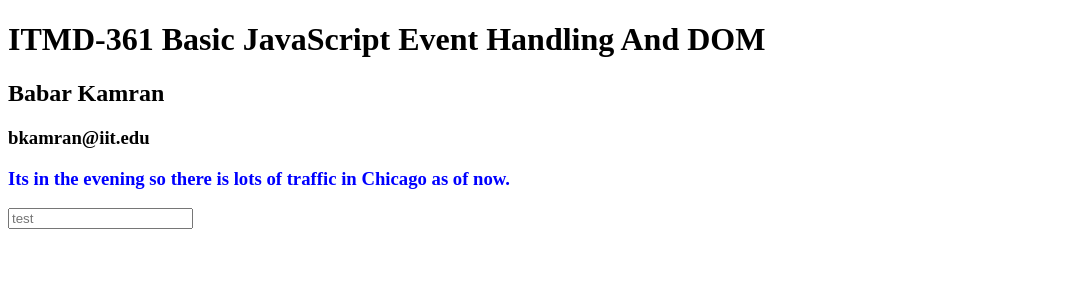
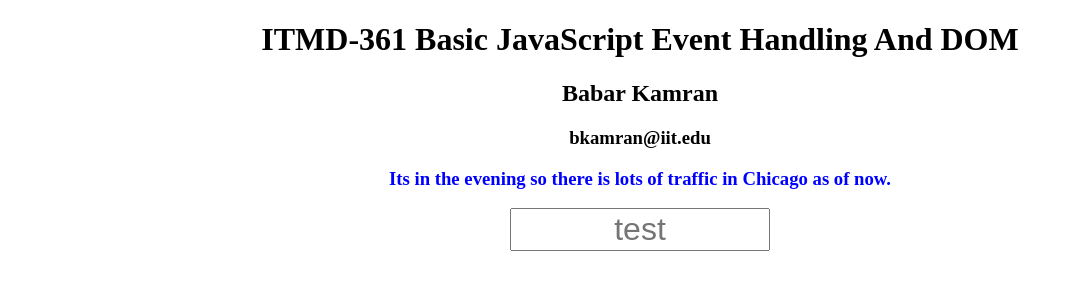
Before and after one commit to kingbabar8123/lab7, a plain HTML site: page index.html in a window 1280 px wide. Shown: the whole page, without its empty margins (0-1073 px from the left). Drawn offline with Linux system fonts and the light colour scheme.

Commit message:
centering
centering everything

```diff
--- a/css/style.css
+++ b/css/style.css
@@ -1,3 +1,14 @@
 #banner {
 color: blue;
 }
+input {
+	text-align: center;
+	width: 20%;
+	font-size: 2em;
+}
+#center {
+	text-align: center;
+}
+h1, h2, h3 {
+	text-align: center;
+}
--- a/index.html
+++ b/index.html
@@ -11,6 +11,8 @@
 		<h2>Babar Kamran</h2>
 		<h3>bkamran@iit.edu</h3>
 		<h3 id="banner"></h3>
+		<div id="center">
 		<input placeholder="test">
+		</div>
 	</body>
 </html>
```
